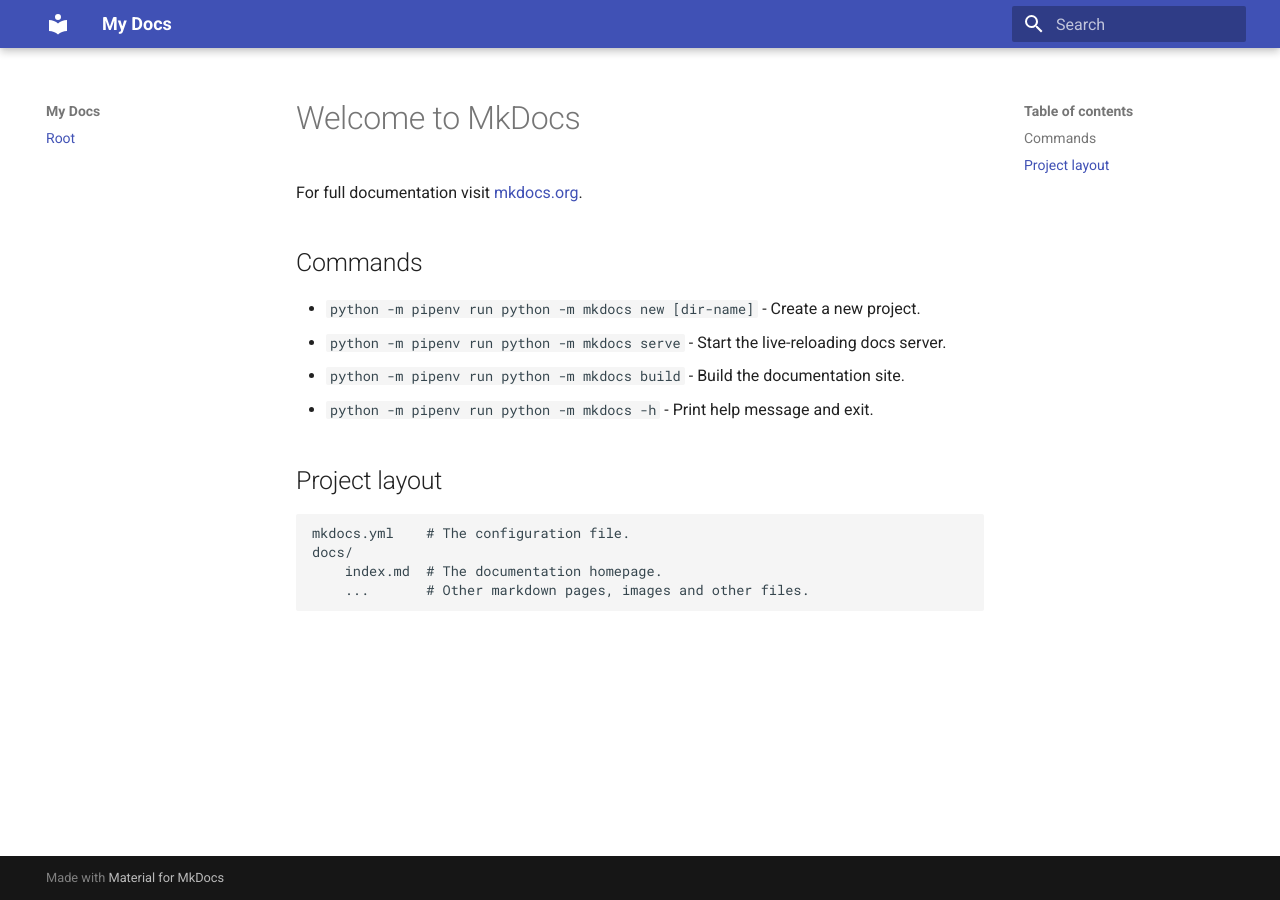
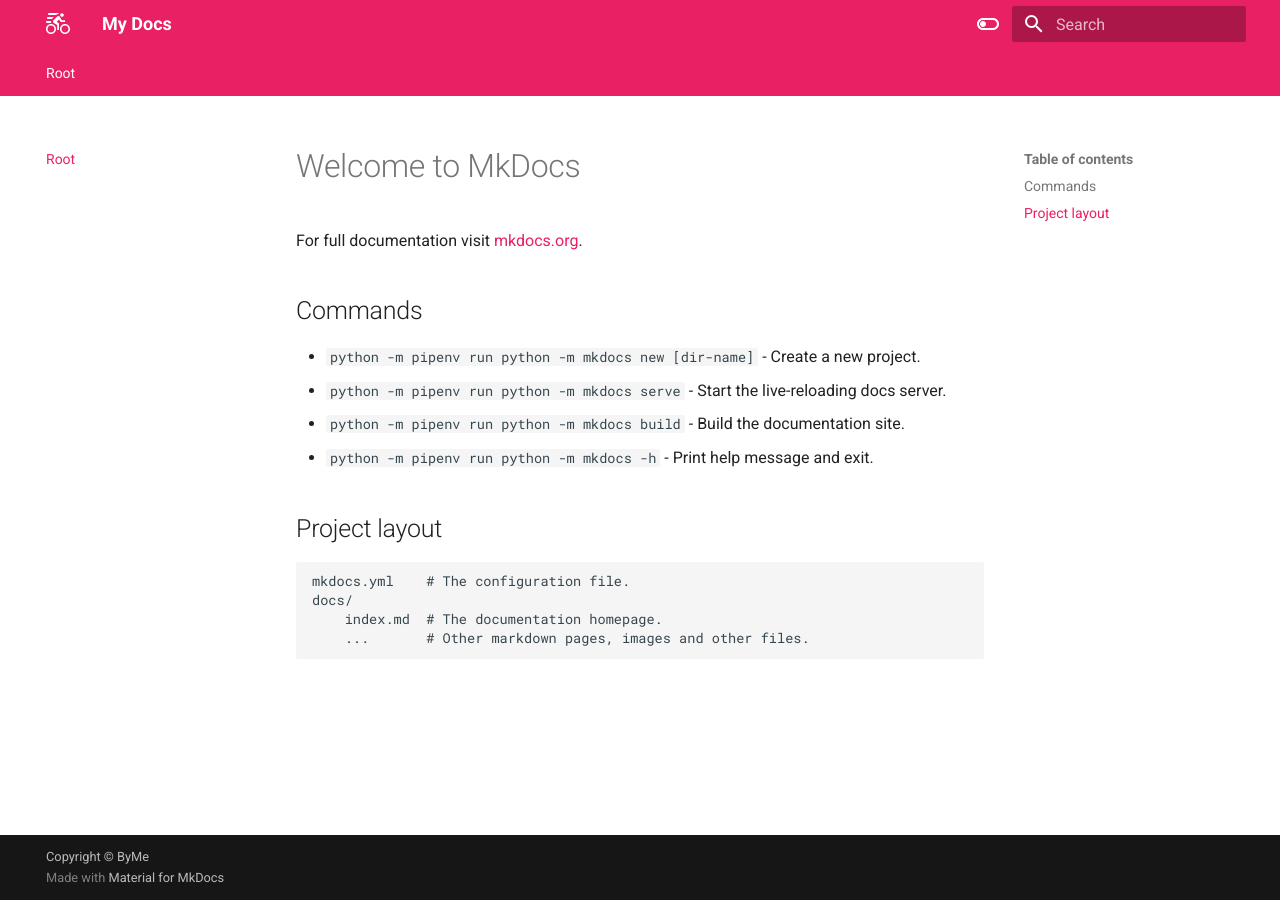
Before and after one commit to hlop3z/mkdocs-material, an MkDocs documentation site: the page built from docs/index.md, in a window 1280 px wide. Built offline with MkDocs 1.6.1 and Material for MkDocs 9.7.7, drawn with Linux system fonts in a browser that asks for light colours.

Commit message:
template v2

```diff
--- /dev/null
+++ b/docs/css/extra.css
@@ -0,0 +1,7 @@
+.md-typeset__table {
+    min-width: 100%;
+ }
+
+ .md-typeset table:not([class]) {
+     display: table;
+ }
--- a/mkdocs.yml
+++ b/mkdocs.yml
@@ -1,8 +1,56 @@
 site_name: My Docs
-site_url : https://example.com/
+site_url: https://example.com/
+# repo_url: https://github.com/blabla
+copyright: Copyright © ByMe
+
+nav:
+  - Root: index.md
+
+# Configurations
+extra_css:
+  - css/extra.css
 
 theme:
   name: material
+  locale: en
+  features:
+    - navigation.tabs
+    - navigation.instant
+    - navigation.tracking
+    - navigation.sections
+    - navigation.top
+    - content.code.annotate
+    # - navigation.expand
+  icon:
+    logo: material/bike-fast
 
-nav:
-    - Root: index.md
+  palette:
+    - media: "(prefers-color-scheme: light)"
+      scheme: default
+      primary: pink
+      toggle:
+        icon: material/toggle-switch-off-outline
+        name: Switch to dark mode
+    - media: "(prefers-color-scheme: dark)"
+      scheme: slate
+      primary: pink
+      toggle:
+        icon: material/toggle-switch
+        name: Switch to light mode
+
+markdown_extensions:
+  - tables
+  - pymdownx.highlight:
+      anchor_linenums: true
+  - pymdownx.snippets
+  - pymdownx.superfences:
+      custom_fences:
+        - name: mermaid
+          class: mermaid
+          format: !!python/name:pymdownx.superfences.fence_code_format
+  - pymdownx.tabbed:
+      alternate_style: true
+  - attr_list
+  - pymdownx.emoji:
+      emoji_index: !!python/name:materialx.emoji.twemoji
+      emoji_generator: !!python/name:materialx.emoji.to_svg
```
